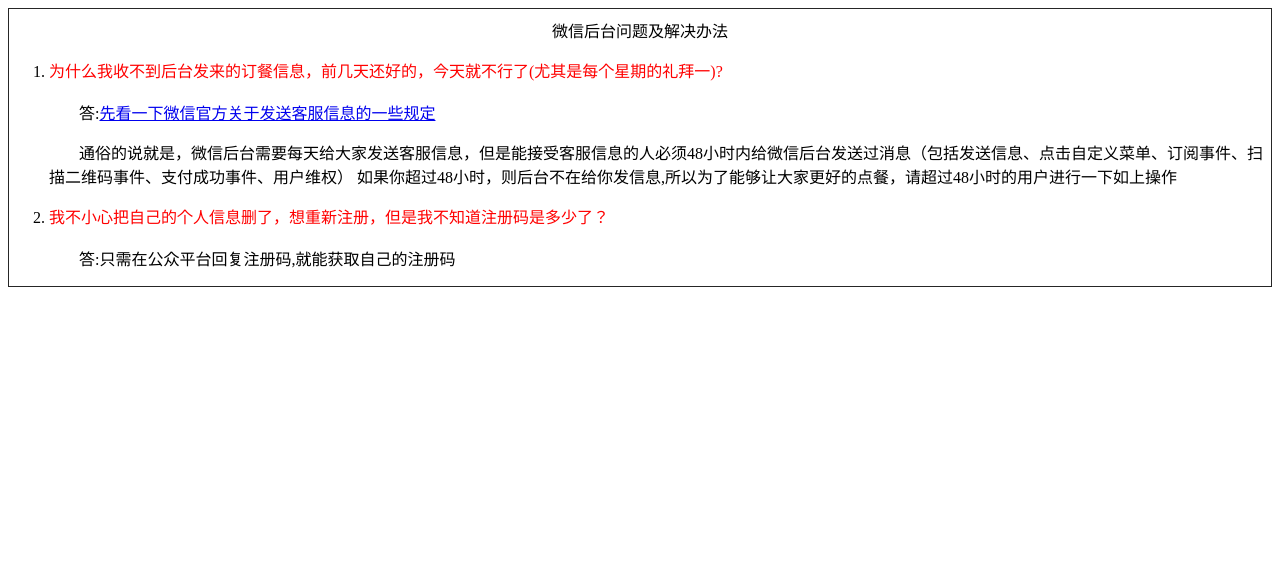
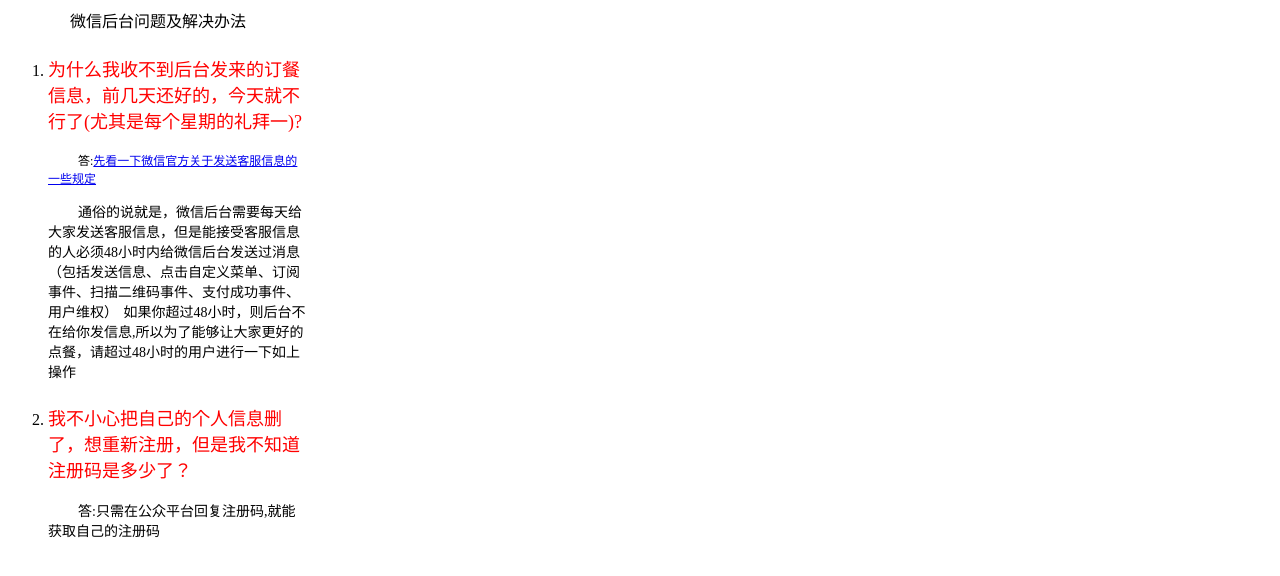
Before and after one commit to jingjing901/test, a plain HTML site: page index.html in a window 1280 px wide. Drawn offline with Linux system fonts and the light colour scheme.

Commit message:
Update index.html

```diff
--- a/index.html
+++ b/index.html
@@ -6,27 +6,24 @@
     <meta name="viewport" content="width=device-width, minimum-scale=1.0, maximum-scale=1.0">
     <title></title>
     <style>
-        #div1{padding-top:4px; border: 1px solid #262626; widtn:300px}
-
-        .a{color:red;}
-        .b{padding-top: 2px; text-indent: 30px;}
-        .c{text-indent: 30px;}
-        ol{padding-left: -2px;}
+        body{width:300px; position: absolute; margin-top: 5px;}
+        .a{color:red; line-height: -2px; font-size: 18px; padding-top: 5px;}
+        .b{ padding-top: -4px; text-indent: 30px; word-spacing: 2px; font-size: 12px; line-height: -5px;}
+        .c{ padding-top: -4px; text-indent: 30px; word-spacing: 2px; font-size: 14px; line-height: -5px;}
     </style>
 </head>
 <body>
 <div id="div1">
-<center style="padding-top:5px;">微信后台问题及解决办法</center>
+<center style="padding-top:3px;">微信后台问题及解决办法</center>
 <ol>
     <li><p class="a">为什么我收不到后台发来的订餐信息，前几天还好的，今天就不行了(尤其是每个星期的礼拜一)?</p>
-        <p class="b">答:<a href="http://mp.weixin.qq.com/wiki/index.php?title=%E5%8F%91%E9%80%81%E5%AE%A2%E6%9C%8D%E6%B6%88%E6%81%AF
-
-">先看一下微信官方关于发送客服信息的一些规定</a></p>
+        <p class="b">答:<a href="http://mp.weixin.qq.com/wiki/index.php?title=%E5%8F%91%E9%80%81%E5%AE%
+        A2%E6%9C%8D%E6%B6%88%E6%81%AF">先看一下微信官方关于发送客服信息的一些规定</a></p>
         <p class="c">通俗的说就是，微信后台需要每天给大家发送客服信息，但是能接受客服信息的人必须48小时内给微信后台发送过消息（包括发送信息、点击自定义菜单、订阅事件、扫描二维码事件、支付成功事件、用户维权）
             如果你超过48小时，则后台不在给你发信息,所以为了能够让大家更好的点餐，请超过48小时的用户进行一下如上操作</p>
     </li>
     <li><p class="a">我不小心把自己的个人信息删了，想重新注册，但是我不知道注册码是多少了？</p>
-        <p class="b">答:只需在公众平台回复注册码,就能获取自己的注册码</p>
+        <p class="c">答:只需在公众平台回复注册码,就能获取自己的注册码</p>
     </li>
 </ol>
 </div>
```
